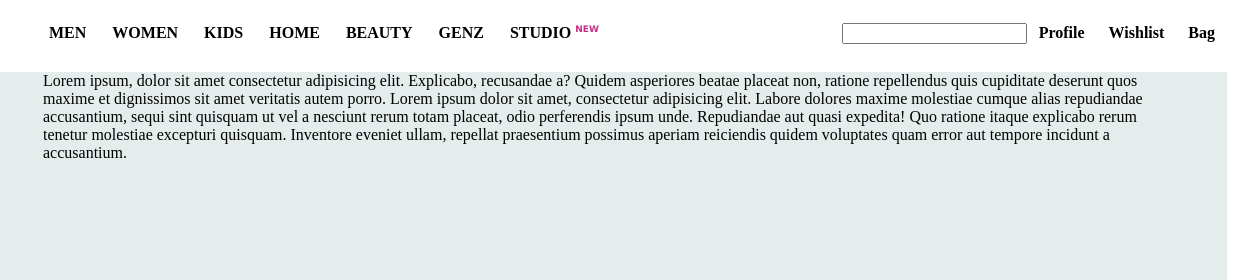
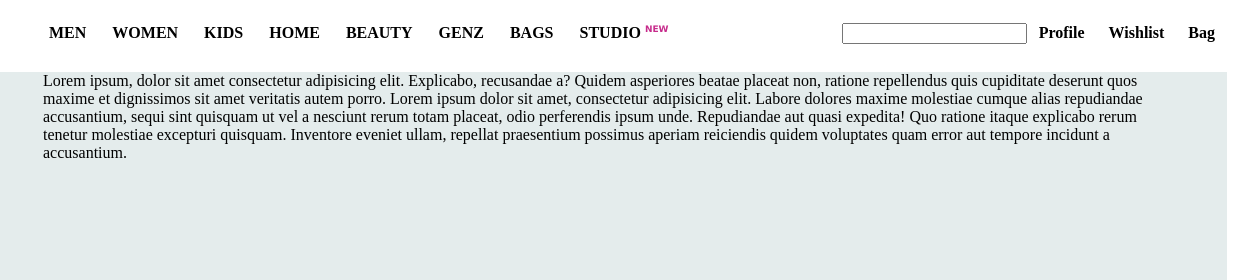
Before and after one commit to soumyyaagrawal/Mynta-Clone, a plain HTML site: page index.html in a window 1280 px wide. Shown: the top 280 px of the page, 45-1280 px from the left. Drawn offline with Linux system fonts and the light colour scheme.

Commit message:
added bags section

```diff
--- a/index.html
+++ b/index.html
@@ -20,6 +20,7 @@
                 <li>Home </li>
                 <li>Beauty</li>
                 <li>Genz</li>
+                <li>Bags</li>
                 <li>Studio <sup>NEW</sup></li>
 
             </ul>
```
